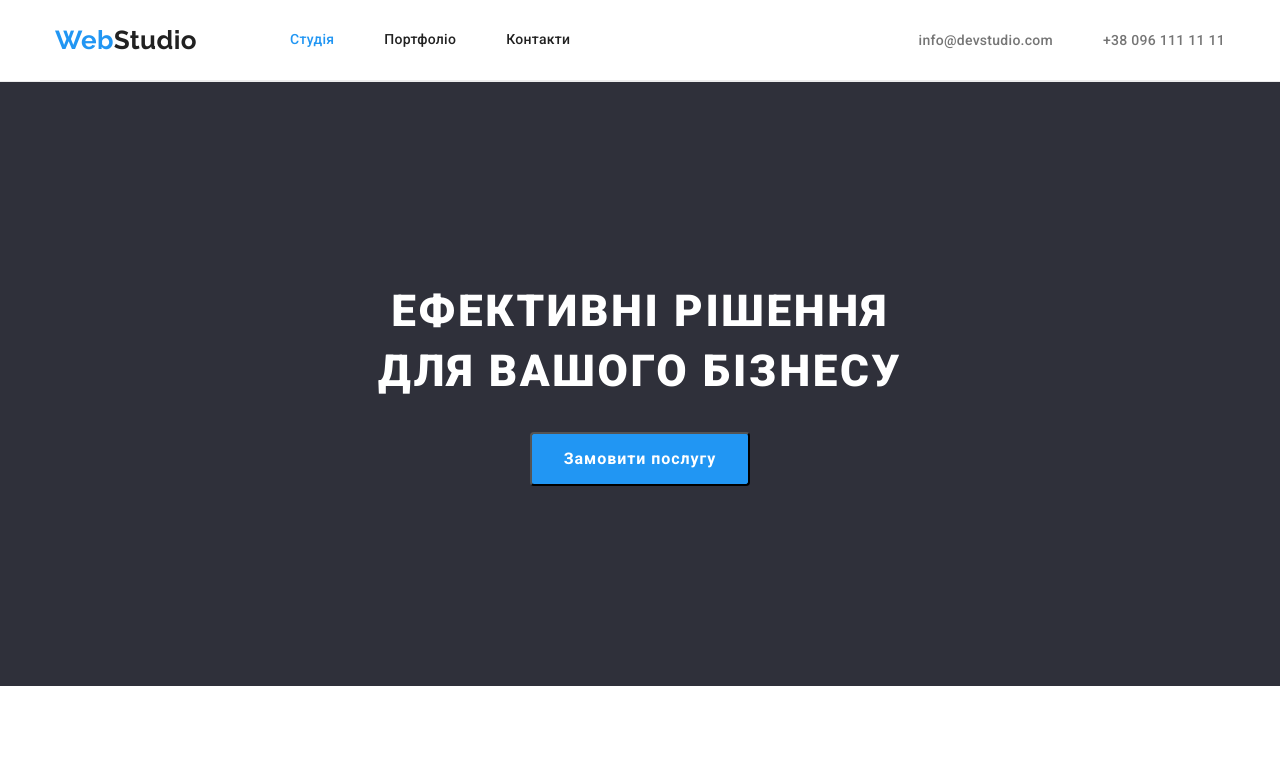
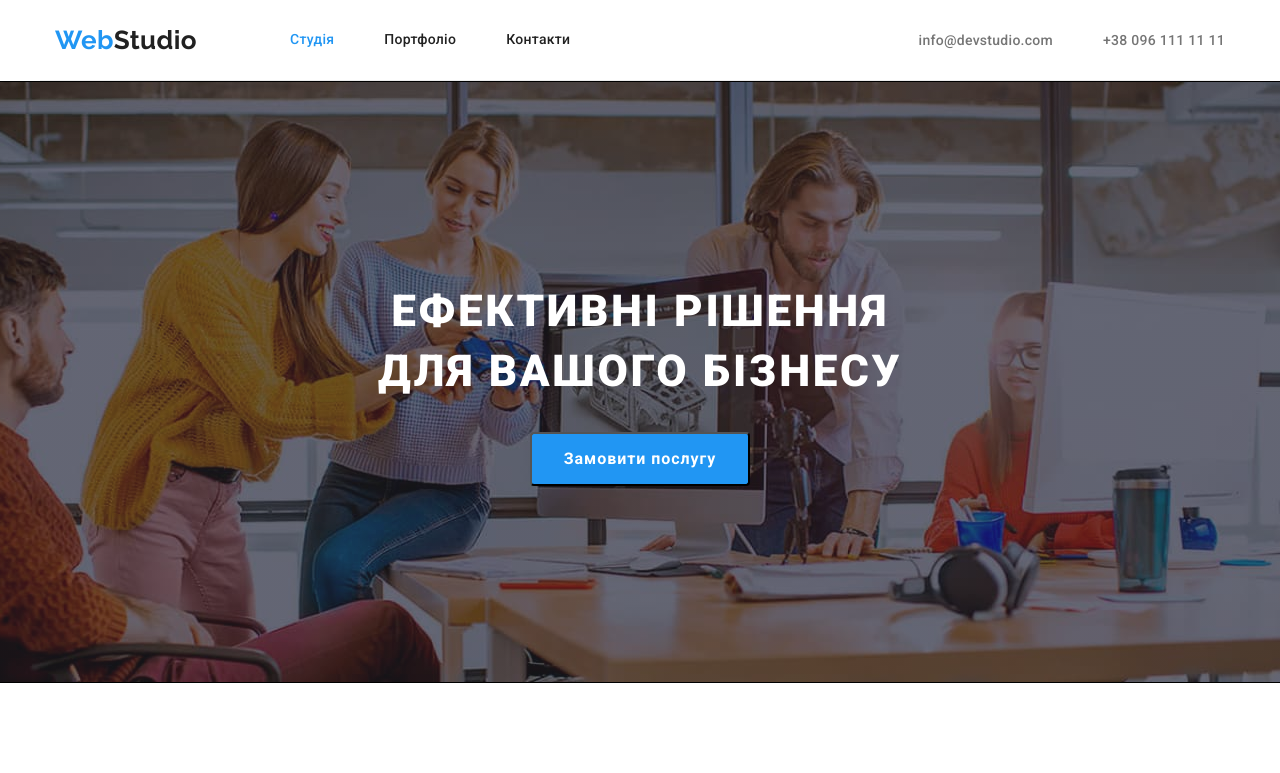
Before and after one commit to RS-free/goit-markup-hw-04, a plain HTML site: page index.html in a window 1280 px wide. Shown: the top 773 px of the page. Drawn offline with nearby package versions, Linux system fonts and the light colour scheme.

Commit message:
hero
добавив фонове зображення героя

```diff
--- a/css/styles.css
+++ b/css/styles.css
@@ -137,6 +137,22 @@ img {
   background-color: var(--bgc-color);
   margin-left: auto;
   margin-right: auto;
+
+  /** фонове зображення героя**/
+  max-width: 1600px;
+  height: 600px;
+  margin-left: auto;
+  margin-right: auto;
+  outline: 1px solid black;
+  background-image: linear-gradient(
+      to right,
+      rgba(47, 48, 58, 0.4),
+      rgba(47, 48, 58, 0.4)
+    ),
+    url("../img/0_герой.jpg");
+  background-repeat: no-repeat;
+  background-position-x: center;
+  background-size: cover;
 }
 
 .hero-title {
```
Also changed, not shown: img/0_герой.jpg (added).
